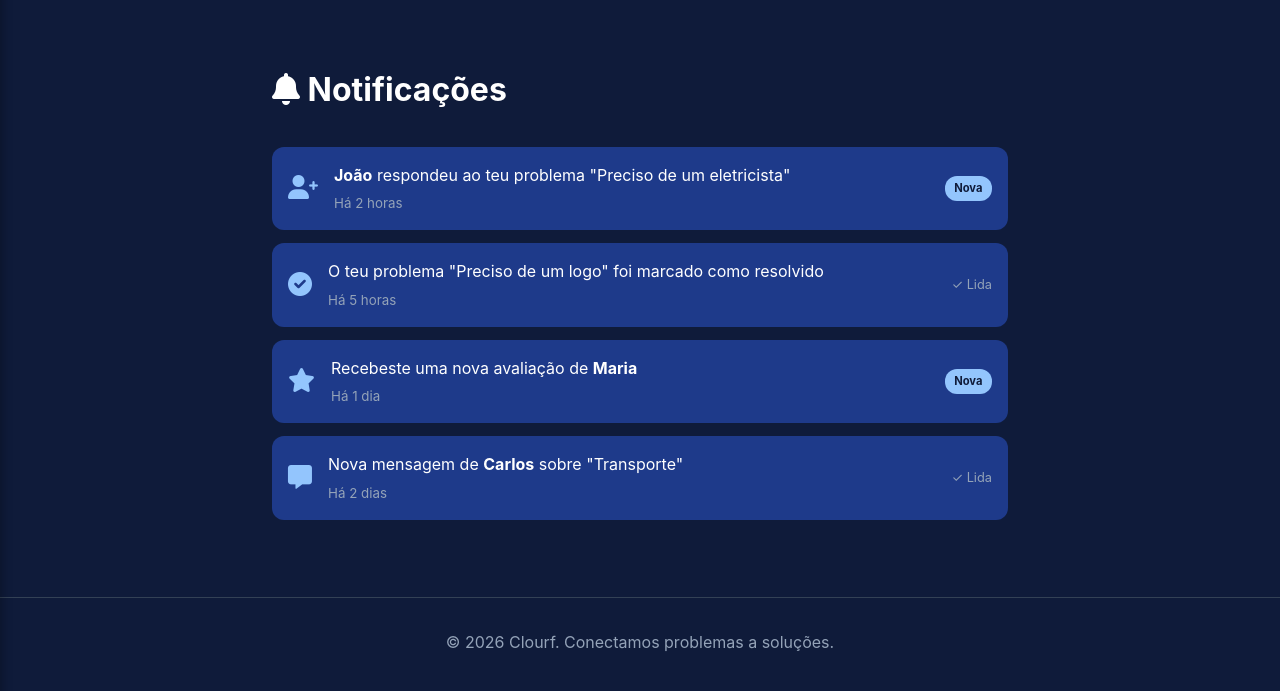
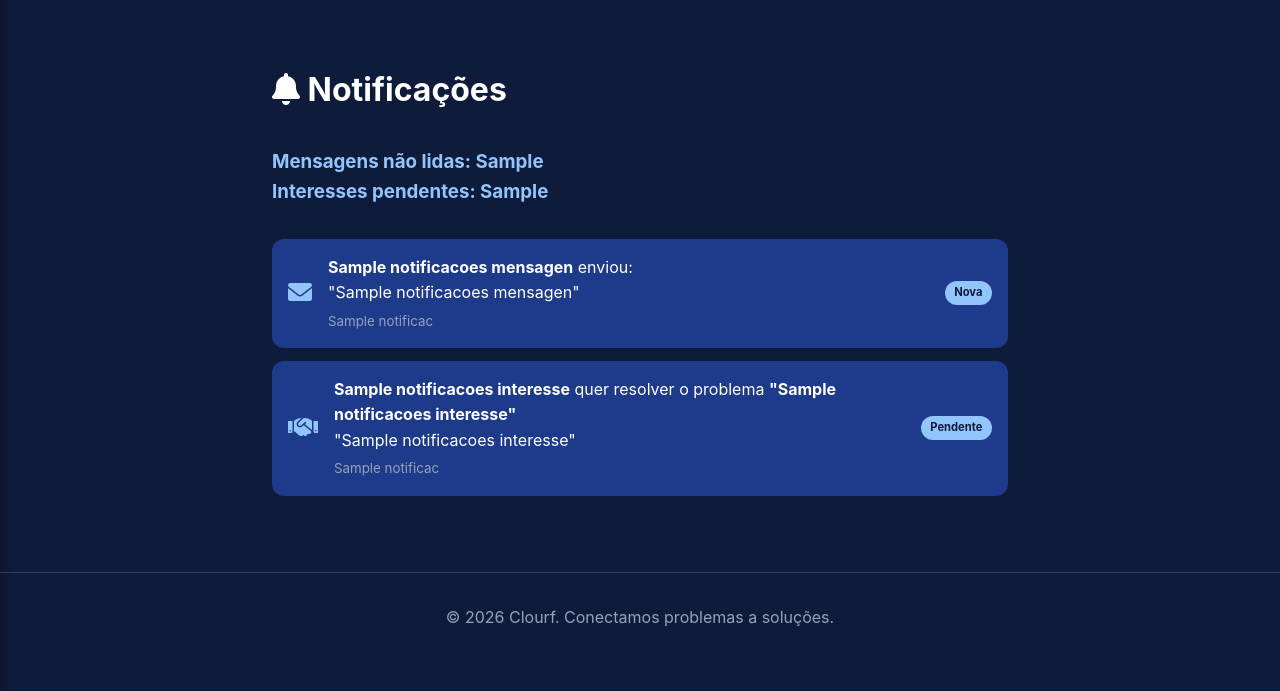
Before and after one commit to Desquek/Clourf-, a Flask app: template templates/notificações.html in a window 1280 px wide. Shown: the part 75-766 px from the top of the page. Run offline with Flask 2, Linux system fonts and the light colour scheme; the template is opened without the code that fills it: most values are stand-ins (such as "Sample title", 1, 10 or a date in 2020).

Commit message:
Atualizar o notificações.html

```diff
--- a/templates/notificações.html
+++ b/templates/notificações.html
@@ -7,196 +7,37 @@
     <link rel="stylesheet" href="https://cdnjs.cloudflare.com/ajax/libs/font-awesome/6.0.0/css/all.min.css">
     <link rel="stylesheet" href="{{ url_for('static', filename='style.css') }}">
     <style>
-        .top-bar {
-            background: transparent;
-            padding: 1rem 1.5rem;
-            display: flex;
-            justify-content: space-between;
-            align-items: center;
-            position: sticky;
-            top: 0;
-            z-index: 1000;
-        }
-        .menu-btn {
-            background: none;
-            border: none;
-            color: #FFFFFF;
-            font-size: 1.8rem;
-            cursor: pointer;
-            padding: 0.3rem 0.6rem;
-        }
-        .top-avatar {
-            display: flex;
-            align-items: center;
-            gap: 0.8rem;
-        }
-        .top-avatar .avatar {
-            width: 40px;
-            height: 40px;
-            border-radius: 50%;
-            background: #334155;
-            display: flex;
-            align-items: center;
-            justify-content: center;
-            color: #FFFFFF;
-            font-size: 1.2rem;
-            border: 2px solid #93C5FD;
-            cursor: pointer;
-            overflow: hidden;
-        }
-        .top-avatar .nome {
-            color: #FFFFFF;
-            font-size: 0.9rem;
-            font-weight: 500;
-        }
-        .sidebar {
-            position: fixed;
-            top: 0;
-            left: -280px;
-            width: 280px;
-            height: 100%;
-            background: var(--azul-escuro);
-            box-shadow: 2px 0 10px rgba(0,0,0,0.3);
-            transition: left 0.3s ease;
-            z-index: 1001;
-            padding: 2rem 1.5rem;
-            overflow-y: auto;
-        }
+        .top-bar { background: transparent; padding: 1rem 1.5rem; display: flex; justify-content: space-between; align-items: center; position: sticky; top: 0; z-index: 1000; }
+        .menu-btn { background: none; border: none; color: #FFFFFF; font-size: 1.8rem; cursor: pointer; padding: 0.3rem 0.6rem; }
+        .top-avatar { display: flex; align-items: center; gap: 0.8rem; }
+        .top-avatar .avatar { width: 40px; height: 40px; border-radius: 50%; background: #334155; display: flex; align-items: center; justify-content: center; color: #FFFFFF; font-size: 1.2rem; border: 2px solid #93C5FD; cursor: pointer; overflow: hidden; }
+        .top-avatar .nome { color: #FFFFFF; font-size: 0.9rem; font-weight: 500; }
+        .sidebar { position: fixed; top: 0; left: -280px; width: 280px; height: 100%; background: var(--azul-escuro); box-shadow: 2px 0 10px rgba(0,0,0,0.3); transition: left 0.3s ease; z-index: 1001; padding: 2rem 1.5rem; overflow-y: auto; }
         .sidebar.open { left: 0; }
-        .sidebar-header {
-            display: flex;
-            justify-content: space-between;
-            align-items: center;
-            margin-bottom: 2rem;
-            border-bottom: 1px solid #334155;
-            padding-bottom: 1rem;
-        }
-        .sidebar-header .logo {
-            font-size: 1.5rem;
-            font-weight: bold;
-            color: #FFFFFF;
-        }
-        .sidebar-close {
-            background: none;
-            border: none;
-            color: #FFFFFF;
-            font-size: 1.5rem;
-            cursor: pointer;
-        }
-        .sidebar-nav {
-            display: flex;
-            flex-direction: column;
-            gap: 0.5rem;
-        }
-        .sidebar-nav a {
-            padding: 0.8rem 1rem;
-            border-radius: 10px;
-            color: #CBD5E1;
-            transition: background 0.3s, color 0.3s;
-            display: flex;
-            align-items: center;
-            gap: 12px;
-            text-decoration: none;
-        }
-        .sidebar-nav a:hover {
-            background: rgba(255,255,255,0.1);
-            color: #FFFFFF;
-        }
-        .sidebar-nav a i {
-            width: 24px;
-            font-size: 1.2rem;
-        }
-        .sidebar-footer {
-            margin-top: 2rem;
-            padding-top: 1rem;
-            border-top: 1px solid #334155;
-            display: flex;
-            flex-direction: column;
-            gap: 0.5rem;
-        }
-        .sidebar-footer a {
-            padding: 0.8rem 1rem;
-            border-radius: 10px;
-            color: #CBD5E1;
-            display: flex;
-            align-items: center;
-            gap: 12px;
-            text-decoration: none;
-            transition: background 0.3s;
-        }
-        .sidebar-footer a:hover {
-            background: rgba(255,255,255,0.1);
-        }
-        .overlay {
-            position: fixed;
-            top: 0;
-            left: 0;
-            width: 100%;
-            height: 100%;
-            background: rgba(0,0,0,0.5);
-            z-index: 1000;
-            display: none;
-        }
+        .sidebar-header { display: flex; justify-content: space-between; align-items: center; margin-bottom: 2rem; border-bottom: 1px solid #334155; padding-bottom: 1rem; }
+        .sidebar-header .logo { font-size: 1.5rem; font-weight: bold; color: #FFFFFF; }
+        .sidebar-close { background: none; border: none; color: #FFFFFF; font-size: 1.5rem; cursor: pointer; }
+        .sidebar-nav { display: flex; flex-direction: column; gap: 0.5rem; }
+        .sidebar-nav a { padding: 0.8rem 1rem; border-radius: 10px; color: #CBD5E1; transition: background 0.3s, color 0.3s; display: flex; align-items: center; gap: 12px; text-decoration: none; }
+        .sidebar-nav a:hover { background: rgba(255,255,255,0.1); color: #FFFFFF; }
+        .sidebar-nav a i { width: 24px; font-size: 1.2rem; }
+        .sidebar-footer { margin-top: 2rem; padding-top: 1rem; border-top: 1px solid #334155; display: flex; flex-direction: column; gap: 0.5rem; }
+        .sidebar-footer a { padding: 0.8rem 1rem; border-radius: 10px; color: #CBD5E1; display: flex; align-items: center; gap: 12px; text-decoration: none; transition: background 0.3s; }
+        .sidebar-footer a:hover { background: rgba(255,255,255,0.1); }
+        .overlay { position: fixed; top: 0; left: 0; width: 100%; height: 100%; background: rgba(0,0,0,0.5); z-index: 1000; display: none; }
         .overlay.show { display: block; }
 
-        .dashboard {
-            max-width: 800px;
-            margin: 2rem auto;
-            padding: 2rem;
-        }
-        .dashboard h1 {
-            color: #FFFFFF;
-            font-size: 2rem;
-            margin-bottom: 2rem;
-        }
-        .notificacao-item {
-            background: var(--azul-escuro);
-            padding: 1rem;
-            border-radius: 12px;
-            margin-bottom: 0.8rem;
-            display: flex;
-            align-items: center;
-            gap: 1rem;
-            transition: transform 0.2s;
-        }
-        .notificacao-item:hover {
-            transform: translateX(5px);
-        }
-        .notificacao-item .icone {
-            font-size: 1.5rem;
-            color: #93C5FD;
-        }
-        .notificacao-item .texto {
-            flex: 1;
-            color: #FFFFFF;
-        }
-        .notificacao-item .texto small {
-            color: #94A3B8;
-            display: block;
-            margin-top: 0.3rem;
-        }
-        .lida {
-            color: #94A3B8;
-            font-size: 0.8rem;
-        }
-        .nao-lida {
-            background: #93C5FD;
-            color: #0F1B3A;
-            padding: 0.2rem 0.6rem;
-            border-radius: 12px;
-            font-size: 0.7rem;
-            font-weight: bold;
-        }
-        footer {
-            text-align: center;
-            padding: 2rem;
-            color: #94A3B8;
-            border-top: 1px solid #334155;
-            margin-top: 2rem;
-        }
-        @media (max-width: 768px) {
-            .top-avatar .nome { display: none; }
-        }
+        .dashboard { max-width: 800px; margin: 2rem auto; padding: 2rem; }
+        .dashboard h1 { color: #FFFFFF; font-size: 2rem; margin-bottom: 2rem; }
+        .notificacao-item { background: var(--azul-escuro); padding: 1rem; border-radius: 12px; margin-bottom: 0.8rem; display: flex; align-items: center; gap: 1rem; transition: transform 0.2s; }
+        .notificacao-item:hover { transform: translateX(5px); }
+        .notificacao-item .icone { font-size: 1.5rem; color: #93C5FD; }
+        .notificacao-item .texto { flex: 1; color: #FFFFFF; }
+        .notificacao-item .texto small { color: #94A3B8; display: block; margin-top: 0.3rem; }
+        .nao-lida { background: #93C5FD; color: #0F1B3A; padding: 0.2rem 0.6rem; border-radius: 12px; font-size: 0.7rem; font-weight: bold; }
+        .lida { color: #94A3B8; font-size: 0.8rem; }
+        footer { text-align: center; padding: 2rem; color: #94A3B8; border-top: 1px solid #334155; margin-top: 2rem; }
+        @media (max-width: 768px) { .top-avatar .nome { display: none; } }
     </style>
 </head>
 <body>
@@ -234,41 +75,39 @@
     <section class="dashboard">
         <h1><i class="fas fa-bell"></i> Notificações</h1>
 
+        <h3 style="color: #93C5FD;">Mensagens não lidas: {{ mensagens_nao_lidas }}</h3>
+        <h3 style="color: #93C5FD; margin-bottom: 2rem;">Interesses pendentes: {{ interesses_pendentes }}</h3>
+
+        {% if notificacoes_mensagens %}
+            {% for n in notificacoes_mensagens %}
             <div class="notificacao-item">
-            <div class="icone"><i class="fas fa-user-plus"></i></div>
+                <div class="icone"><i class="fas fa-envelope"></i></div>
                 <div class="texto">
-                <strong>João</strong> respondeu ao teu problema "Preciso de um eletricista"
-                <small>Há 2 horas</small>
+                    <strong>{{ n[2] }}</strong> enviou: <br>"{{ n[1][:100] }}"
+                    <small>{{ n[3][:16] }}</small>
                 </div>
                 <span class="nao-lida">Nova</span>
             </div>
+            {% endfor %}
+        {% endif %}
 
+        {% if notificacoes_interesses %}
+            {% for n in notificacoes_interesses %}
             <div class="notificacao-item">
-            <div class="icone"><i class="fas fa-check-circle"></i></div>
+                <div class="icone"><i class="fas fa-handshake"></i></div>
                 <div class="texto">
-                O teu problema "Preciso de um logo" foi marcado como resolvido
-                <small>Há 5 horas</small>
+                    <strong>{{ n[2] }}</strong> quer resolver o problema <strong>"{{ n[4] }}"</strong><br>
+                    "{{ n[1][:100] }}"
+                    <small>{{ n[3][:16] }}</small>
                 </div>
-            <span class="lida">✓ Lida</span>
+                <span class="nao-lida">Pendente</span>
             </div>
+            {% endfor %}
+        {% endif %}
 
-        <div class="notificacao-item">
-            <div class="icone"><i class="fas fa-star"></i></div>
-            <div class="texto">
-                Recebeste uma nova avaliação de <strong>Maria</strong>
-                <small>Há 1 dia</small>
-            </div>
-            <span class="nao-lida">Nova</span>
-        </div>
-
-        <div class="notificacao-item">
-            <div class="icone"><i class="fas fa-message"></i></div>
-            <div class="texto">
-                Nova mensagem de <strong>Carlos</strong> sobre "Transporte"
-                <small>Há 2 dias</small>
-            </div>
-            <span class="lida">✓ Lida</span>
-        </div>
+        {% if not notificacoes_mensagens and not notificacoes_interesses %}
+            <p style="text-align: center; color: #94A3B8; margin-top: 2rem;">Nenhuma notificação nova.</p>
+        {% endif %}
     </section>
 
     <footer>
```
Lines whose indentation alone changed are shown as unchanged.
